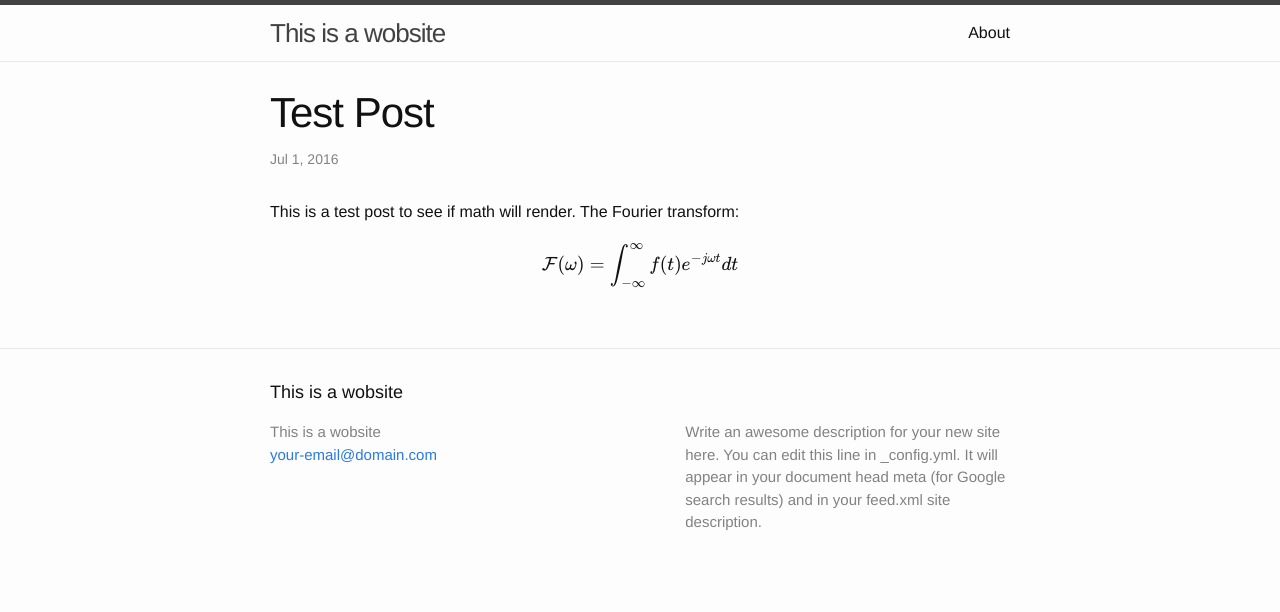
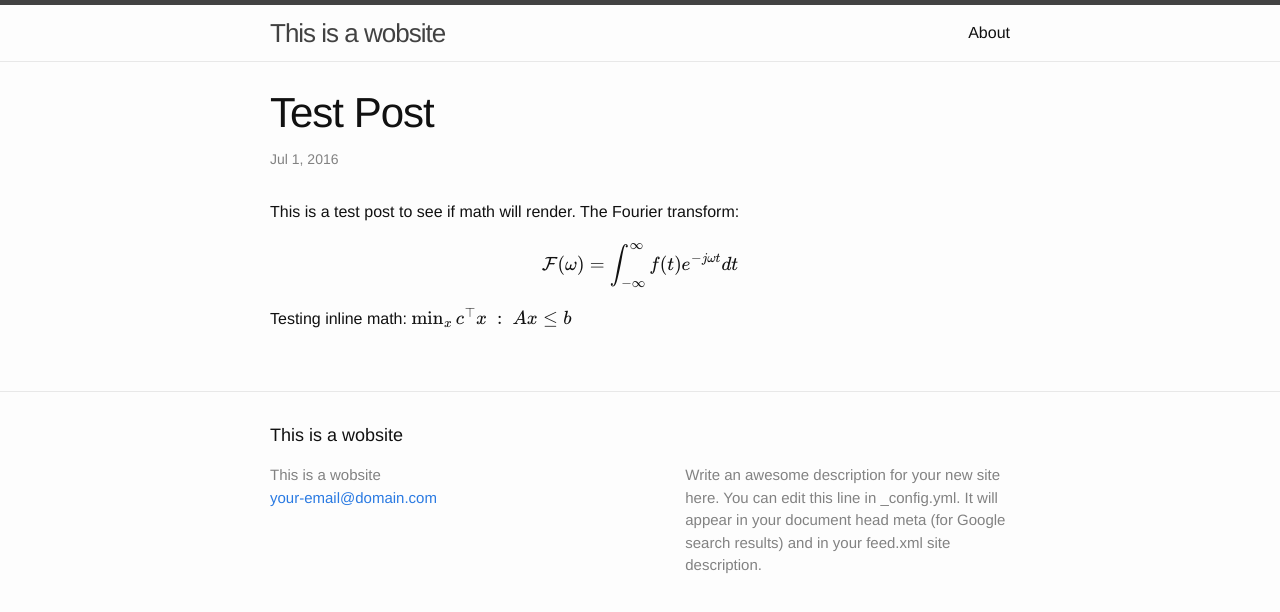
Before and after one commit to diegoSQK/diegoSQK.github.io, a Jekyll site: the page built from _posts/2016-07-01-test-post.markdown, in a window 1280 px wide. Shown: the top 612 px of the page. Built offline with Jekyll 4.4.1, drawn with Linux system fonts in a browser that asks for light colours; formulas are drawn with MathJax 3.

Commit message:
Inline math test

```diff
--- a/_posts/2016-07-01-test-post.markdown
+++ b/_posts/2016-07-01-test-post.markdown
@@ -6,3 +6,5 @@ date:   2016-07-01 00:52:20 -0700
 This is a test post to see if math will render. The Fourier transform:
 
 $$\mathcal{F}(\omega) = \int_{-\infty}^\infty f(t) e^{-j \omega t} dt$$
+
+Testing inline math: \\( \min_x c^\top x\ :\ Ax \leq b \\)
```
